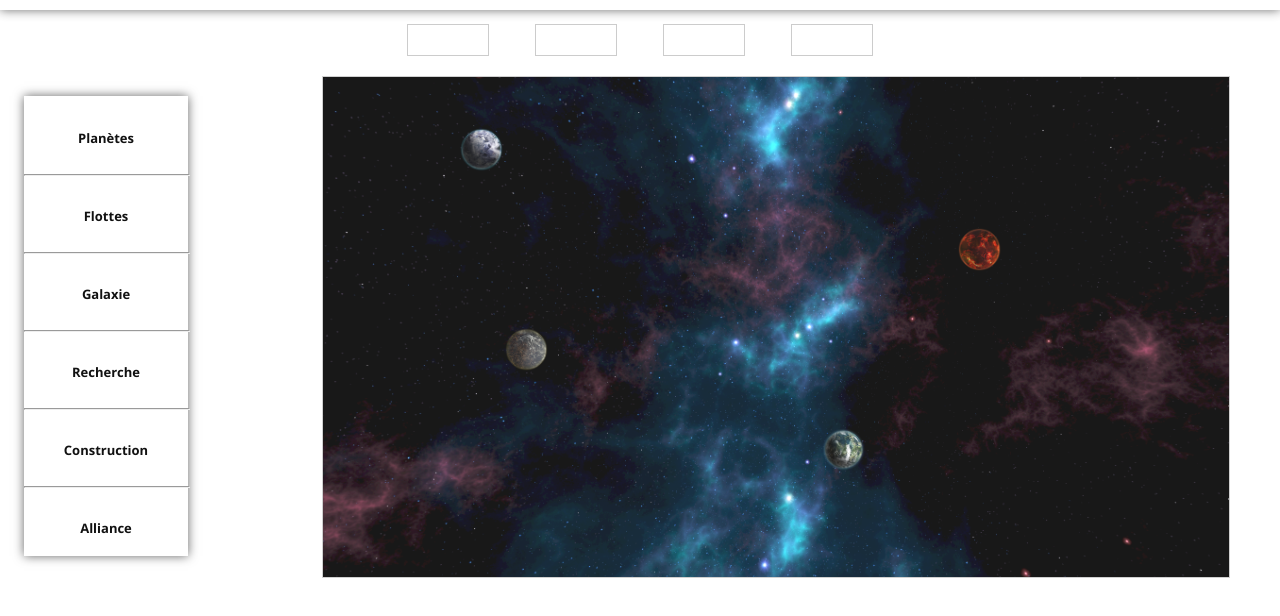
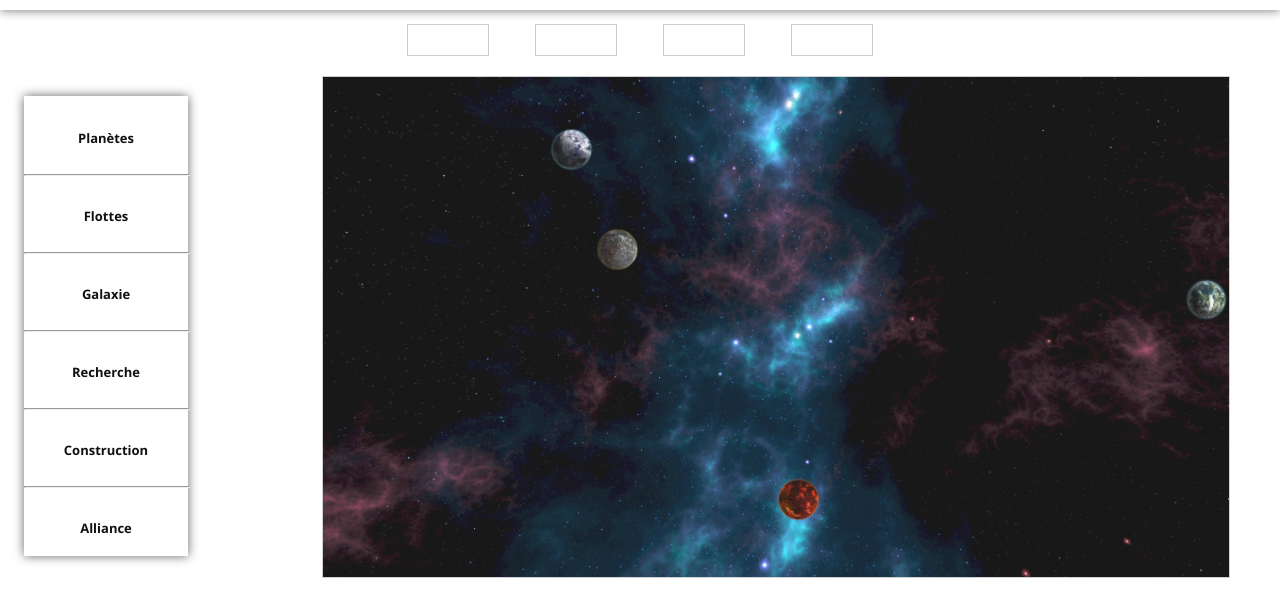
Before and after one commit to Nicocofer/Conquesty, a website: page index.html in a window 1280 px wide. Shown: the part 40-656 px from the top of the page. Drawn offline with nearby package versions, Linux system fonts and the light colour scheme.

Commit message:
ajout des coordonnées top/left dans l'index.html

```diff
--- a/assets/scss/main.scss
+++ b/assets/scss/main.scss
@@ -203,36 +203,24 @@ header{
 	}
 
 	#type0 {
-		top: 50%;
-		left: 20%;
-
 		background-size: 100%;
 		background-image: url(/dist/img/Type0.png);
 		background-repeat: no-repeat;
 	}
 
 	#type1 {
-		top: 10%;
-		left: 10%;
-
 		background-size: 100%;
 		background-image: url(/dist/img/Type1.png);
 		background-repeat: no-repeat;
 	}
 
 	#type2 {
-		top: 30%;
-		left: 60%;
-
 		background-size: 100%;
 		background-image: url(/dist/img/Type2.png);
 		background-repeat: no-repeat;
 	}
 
 	#type3 {
-		top: 70%;
-		left: 40%;
-
 		background-size: 100%;
 		background-image: url(/dist/img/Type3.png);
 		background-repeat: no-repeat;
@@ -251,7 +239,7 @@ header{
 		background: red;
 		width: 30px;
 		height: 30px;
-		float: right;;
+		float: right;
 
 	}
 	.close:after {
--- a/index.html
+++ b/index.html
@@ -62,18 +62,20 @@
 			<div id="planetebox">
 
 				<div class="Pdescription" >
+
 					<div class="close" onclick="closebox()"></div>
 				</div>
-				<div class="planet" id="type0" onclick="openbox()">
+
+				<div class="planet" id="type0" style="top:30%;left:30%;" onclick="openbox()">
 
 				</div>
-				<div class="planet" id="type1" onclick="openbox()">
+				<div class="planet" id="type1" style="top:10%;left:20%;" onclick="openbox()">
 
 				</div>
-				<div class="planet" id="type2" onclick="openbox()">
+				<div class="planet" id="type2" style="top:80%;left:40%;" onclick="openbox()">
 
 				</div>
-				<div class="planet" id="type3" onclick="openbox()">
+				<div class="planet" id="type3" style="top:40%;left:80%;" onclick="openbox()">
 
 				</div>
 			</div>
```
Also changed, not shown: dist/css/main.css.
